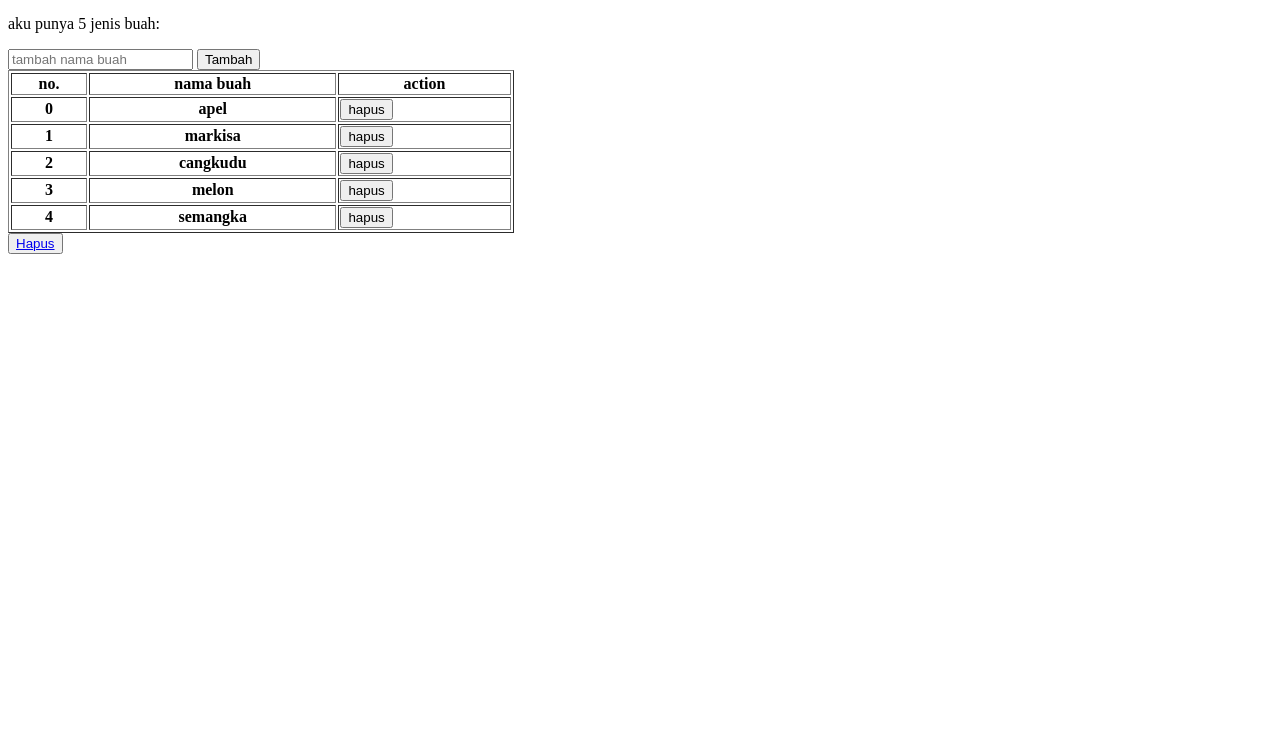
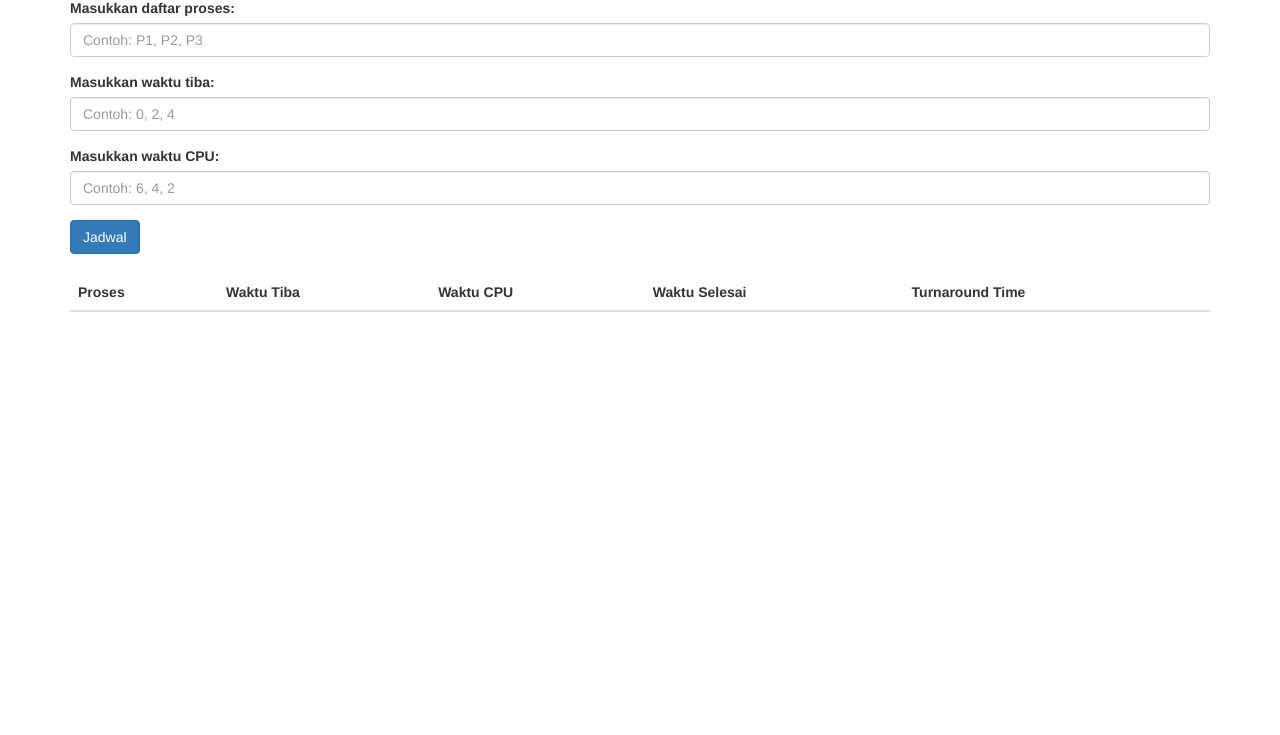
Before and after one commit to DjengoXD/DjengoXD.github.io, a plain HTML site: page index.html in a window 1280 px wide. Shown: the part 65-800 px from the top of the page. Drawn offline with nearby package versions, Linux system fonts and the light colour scheme.

Commit message:
Update index.html

```diff
--- a/index.html
+++ b/index.html
@@ -1,89 +1,120 @@
 <!DOCTYPE html>
-<html lang="en">
+<html>
 <head>
-    <meta charset="UTF-8">
-    <meta http-equiv="X-UA-Compatible" content="IE=edge">
-    <meta name="viewport" content="width=device-width, initial-scale=1.0">
-    <title>ilham</title>
-    <style>
-
-
-    </style>
+	<title>Jadwal Proses Round-Robin</title>
+	<meta charset="utf-8">
+	<meta name="viewport" content="width=device-width, initial-scale=1">
+	<link rel="stylesheet" href="https://maxcdn.bootstrapcdn.com/bootstrap/3.4.1/css/bootstrap.min.css">
+	<script src="https://ajax.googleapis.com/ajax/libs/jquery/3.5.1/jquery.min.js"></script>
+	<script src="https://maxcdn.bootstrapcdn.com/bootstrap/3.4.1/js/bootstrap.min.js"></script>
+	<script src="https://cdn.jsdelivr.net/npm/chart.js"></script>
 </head>
 <body>
-
-    <div id="app">
-        <h1>{{ judul }}</h1>
-        <p v-if="fruits.length > 1">aku punya {{ fruits.length }} jenis buah: </p>
-        <p v-else>aku belum punya buah:(</p>
-
-        <form @submit.prevent="tambahItem">
-            <input v-model="inputItem" placeholder="tambah nama buah">
-            <button>Tambah</button>
+	<div class="container">
+		<h2>Jadwal Proses Round-Robin</h2>
+		<form id="myForm">
+			<div class="form-group">
+				<label for="processes">Masukkan daftar proses:</label>
+				<input type="text" class="form-control" id="processes" placeholder="Contoh: P1, P2, P3">
+			</div>
+			<div class="form-group">
+				<label for="arrivalTimes">Masukkan waktu tiba:</label>
+				<input type="text" class="form-control" id="arrivalTimes" placeholder="Contoh: 0, 2, 4">
+			</div>
+			<div class="form-group">
+				<label for="cpuTimes">Masukkan waktu CPU:</label>
+				<input type="text" class="form-control" id="cpuTimes" placeholder="Contoh: 6, 4, 2">
+			</div>
+			<button type="button" class="btn btn-primary" onclick="generateSchedule()">Jadwal</button>
 		</form>
-        <table width="40%" border="1">
+		<br>
+		<table class="table table-striped" id="scheduleTable">
 			<thead>
 				<tr>
-                    <th>no.</th>
-                    <th>nama buah</th>
-                    <th>action</th>
+					<th>Proses</th>
+					<th>Waktu Tiba</th>
+					<th>Waktu CPU</th>
+					<th>Waktu Selesai</th>
+					<th>Turnaround Time</th>
 				</tr>
 			</thead>
 			<tbody>
-                <tr v-for="(buah,i) in fruits">
-                    <th>{{i}}</th>
-                    <th>{{buah}}</th>
-                    <td><button @click="hapusitem(i)">hapus</button></td>
-                </tr>
 			</tbody>
 		</table>
+		<canvas id="chart"></canvas>
+	</div>
 
+	<script>
+		function generateSchedule() {
+			var processes = $('#processes').val().split(',').map(function(item) {
+				return item.trim();
+			});
+			var arrivalTimes = $('#arrivalTimes').val().split(',').map(function(item) {
+				return parseInt(item.trim());
+			});
+			var cpuTimes = $('#cpuTimes').val().split(',').map(function(item) {
+				return parseInt(item.trim());
+			});
+			var time = 0;
+			var remainingTime = cpuTimes.slice();
+			var finished = false;
+			var scheduleTable = $('#scheduleTable tbody');
+			scheduleTable.empty();
 
-        <button><a onclick="return konfirmasi()" href="#">Hapus</a></button>
+			while (!finished) {
+				finished = true;
+				for (var i = 0; i < processes.length; i++) {
+					if (remainingTime[i] > 0) {
+						finished = false;
+						var executeTime = remainingTime[i];
+						remainingTime[i] -= executeTime;
+						time += executeTime;
+						var turnaroundTime = time - arrivalTimes[i];
+						var row = '<tr><td>' + processes[i] + '</				</td><td>' + arrivalTimes[i] + '</td><td>' + cpuTimes[i] + '</td><td>' + time + '</td><td>' + turnaroundTime + '</td></tr>';
+						scheduleTable.append(row);
+					}
+					if (remainingTime[i] > 0) {
+						arrivalTimes.push(time);
+						processes.push(processes[i]);
+						cpuTimes.push(remainingTime[i]);
+						remainingTime.push(cpuTimes[cpuTimes.length - 1]);
+					}
+				}
+			}
 
-
-
-    </div>
-    <script type="text/javascript" language="JavaScript">
-        function konfirmasi()
-        {
-        tanya = confirm("mau di hapus ?");
-        if (tanya == true) return true;
-        else return false;
-        }</script>
-<script src="https://cdn.jsdelivr.net/npm/vue@2/dist/vue.js"></script>
-<script>
-    var app = new Vue ({
-        el: '#app',
-        data() {
-            return {
-            judul: 'Buah-Buahan',
-            fruits: [
-                'apel',
-                'markisa',
-                'cangkudu',
-                'melon',
-                'semangka',
-            ],
-            inputItem:'',
+			// Create a chart
+			var ctx = document.getElementById('chart').getContext('2d');
+			var chart = new Chart(ctx, {
+				type: 'bar',
+				data: {
+					labels: processes,
+					datasets: [{
+						label: 'Turnaround Time',
+						data: arrivalTimes.map((arrivalTime, index) => time - arrivalTime),
+						backgroundColor: 'rgba(75, 192, 192, 0.6)',
+						borderColor: 'rgba(75, 192, 192, 1)',
+						borderWidth: 1
+					}]
+				},
+				options: {
+					scales: {
+						y: {
+							beginAtZero: true,
+							title: {
+								display: true,
+								text: 'Turnaround Time'
 							}
 						},
-    methods: {
-        tambahItem() {
-            if (this.inputItem != " ")
-
-            this.fruits.push (this.inputItem)
-            this.inputItem=''
-
-        },
-        hapusitem(i) {
-            this.fruits.splice(i,1)
+						x: {
+							title: {
+								display: true,
+								text: 'Proses'
 							}
-
-
 						}
-
-})
+					}
+				}
+			});
+		}
 	</script>
 </body>
 </html>
```
Lines whose indentation alone changed are shown as unchanged.
